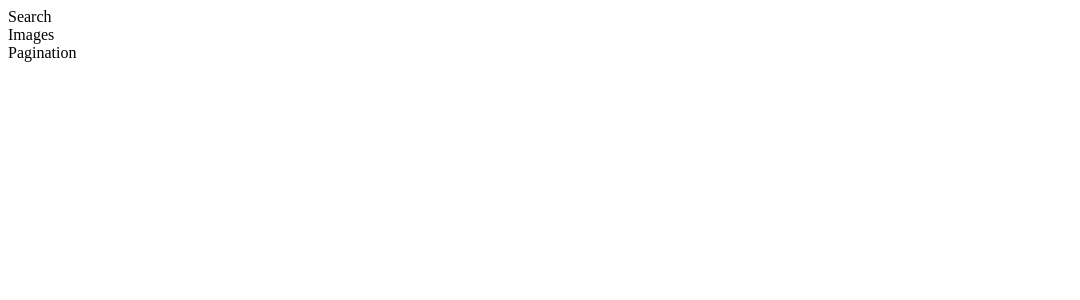
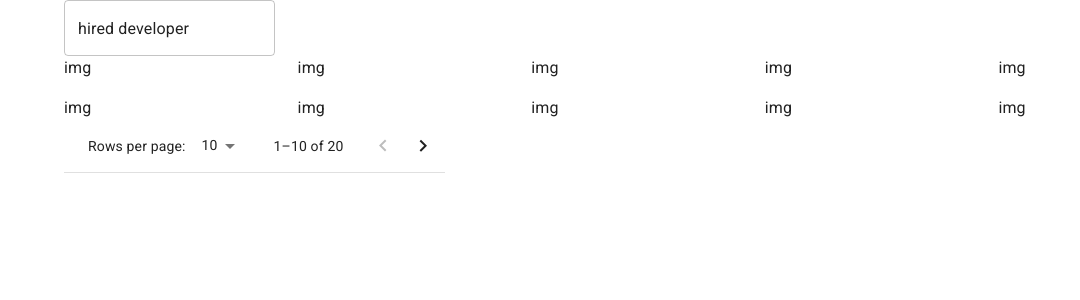
Before and after one commit to thecision/image-browser, a React (Create React App) app: page / in a window 1280 px wide. Shown: the top 300 px of the page, without its empty margins (0-1080 px from the left). Built offline with nearby package versions, Linux system fonts and the light colour scheme.

Commit message:
Add some mui components

```diff
--- a/public/index.html
+++ b/public/index.html
@@ -10,6 +10,10 @@
       content="Web site created using create-react-app"
     />
     <link rel="apple-touch-icon" href="%PUBLIC_URL%/logo192.png" />
+    <link
+      rel="stylesheet"
+      href="https://fonts.googleapis.com/css?family=Roboto:300,400,500,700&display=swap"
+    />
     <!--
       manifest.json provides metadata used when your web app is installed on a
       user's mobile device or desktop. See https://developers.google.com/web/fundamentals/web-app-manifest/
--- a/src/App.js
+++ b/src/App.js
@@ -1,14 +1,17 @@
+import CssBaseline from '@mui/material/CssBaseline';
+import Container from '@mui/material/Container';
 import ImagesContainer from './ImagesContainer';
 import PaginationContainer from './PaginationContainer';
 import SearchContainer from './SearchContainer';
 
 function App() {
   return (
-    <div className="App">
+    <Container>
+      <CssBaseline />
       <SearchContainer />
       <ImagesContainer />
       <PaginationContainer />
-    </div>
+    </Container>
   );
 }
 
--- a/src/ImagesContainer.js
+++ b/src/ImagesContainer.js
@@ -1,5 +1,14 @@
+import Grid from '@mui/material/Grid';
 const ImagesContainer = () => {
-  return <div>Images</div>;
+  return (
+    <Grid container spacing={2} columns={5}>
+      {Array.from({ length: 10 }).map((_, index) => (
+        <Grid item xs={1} key={index}>
+          img
+        </Grid>
+      ))}
+    </Grid>
+  );
 };
 
 export default ImagesContainer;
--- a/src/PaginationContainer.js
+++ b/src/PaginationContainer.js
@@ -1,5 +1,17 @@
+import TablePagination from '@mui/material/TablePagination';
 const PaginationContainer = () => {
-  return <div>Pagination</div>;
+  const onPageChange = () => {
+    console.log('Page changed');
+  };
+  return (
+    <TablePagination
+      rowsPerPageOptions={[10, 25, 50]}
+      rowsPerPage={10}
+      page={0}
+      count={20}
+      onPageChange={onPageChange}
+    />
+  );
 };
 
 export default PaginationContainer;
--- a/src/SearchContainer.js
+++ b/src/SearchContainer.js
@@ -1,5 +1,7 @@
+import TextField from '@mui/material/TextField';
+
 const SearchContainer = () => {
-  return <div>Search</div>;
+  return <TextField value="hired developer" />;
 };
 
 export default SearchContainer;
```
